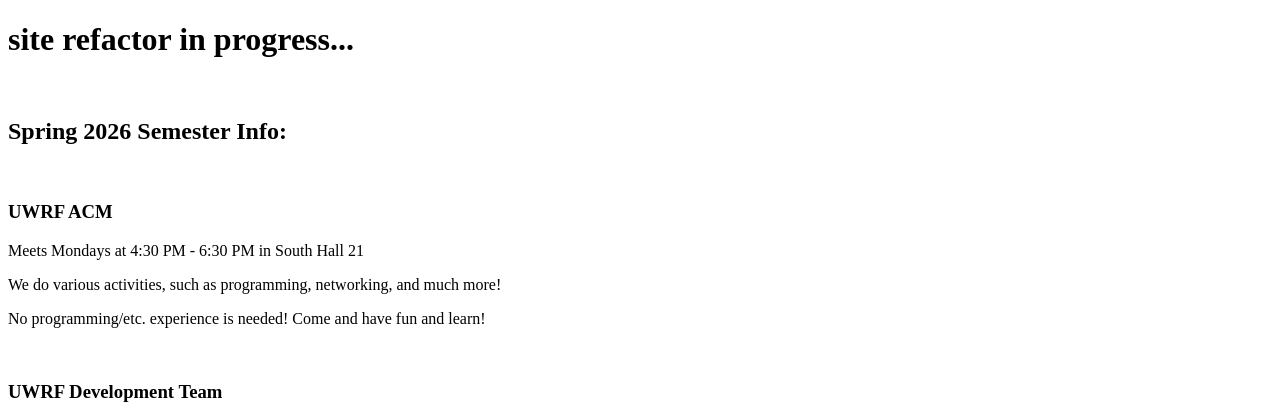
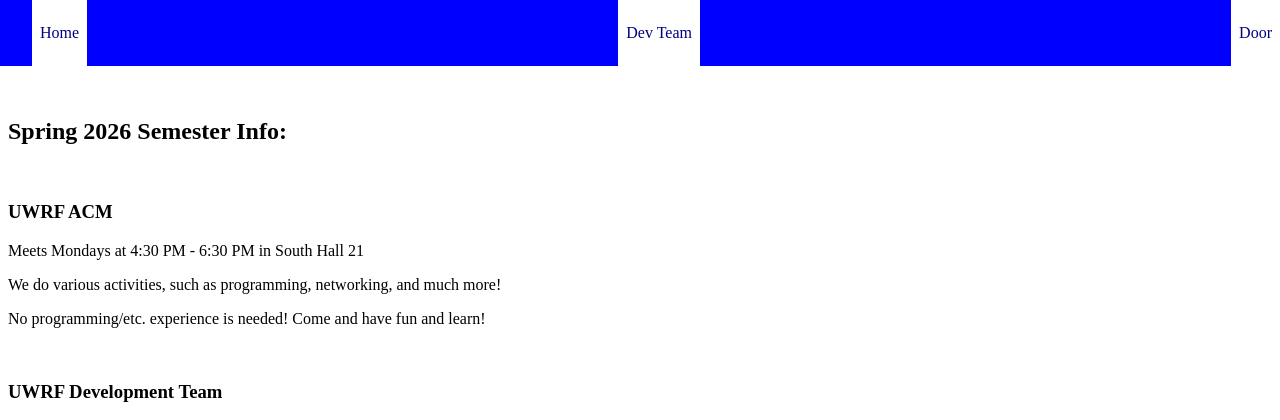
Before and after one commit to UWRF-Development-Team/ACM-Website, a PHP site: page / in a window 1280 px wide. Shown: the top 420 px of the page. Run offline with PHP 8.4, Linux system fonts and the light colour scheme.

Commit message:
added iframe to index.html, moved iframe css to general style.css file

```diff
--- a/door.html
+++ b/door.html
@@ -4,7 +4,7 @@
     <meta charset="UTF-8">
     <meta name="description">
     <meta name="viewport">
-    <link rel="stylesheet">
+    <link rel="stylesheet" href="style.css">
     <link rel="stylesheet" href="door.css">
     <title>UWRF ACM!</title>
 </head>
--- a/index.html
+++ b/index.html
@@ -2,8 +2,10 @@
 <html lang="en">
   <head>
       <title>UWRF ACM</title>
+      <link rel="stylesheet" href="style.css">
   </head>
   <body>
+    <iframe src="topBar.html"></iframe>
     <h1>site refactor in progress...</h1>
     <br>
     <h2>Spring 2026 Semester Info:</h2>
--- /dev/null
+++ b/style.css
@@ -0,0 +1,8 @@
+iframe {
+    position: absolute;
+    left: 0;
+    top: 0;
+    width: 100%;
+    height: fit-content;
+    border: none;
+}
```
Also changed, not shown: door.css (+0 -9 lines).
